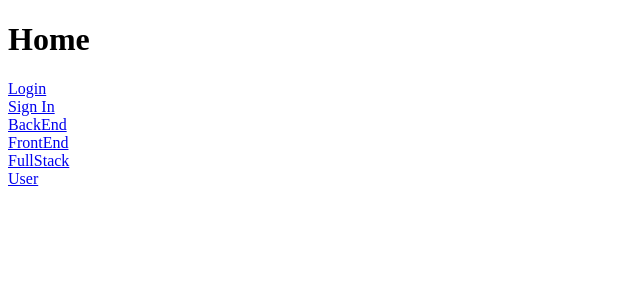
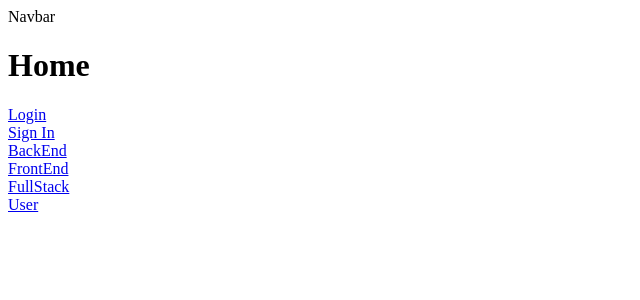
Before and after one commit to Pedro-Grimaldi-Hansel/TCC_Pedro, a Next.js app: page / in a window 1280 px wide. Shown: the top 300 px of the page, without its empty margins (0-640 px from the left). Built offline with nearby package versions, Linux system fonts and the light colour scheme.

Commit message:
alterações

```diff
--- a/src/app/layout.tsx
+++ b/src/app/layout.tsx
@@ -8,7 +8,11 @@
 export default function RootLayout({ children }: { children: React.ReactNode }){
   return (
     <html lang="en">
-      <body>{children}</body>
+      <body>
+        <div className="navbar">Navbar</div>
+        {children}
+
+      </body>
     </html>
   )
 }
```
Also changed, not shown: src/app/error.tsx (+30 -0 lines), src/app/dist/error.js (added), src/app/dist/layout.js (added), src/app/head.tsx (deleted).
